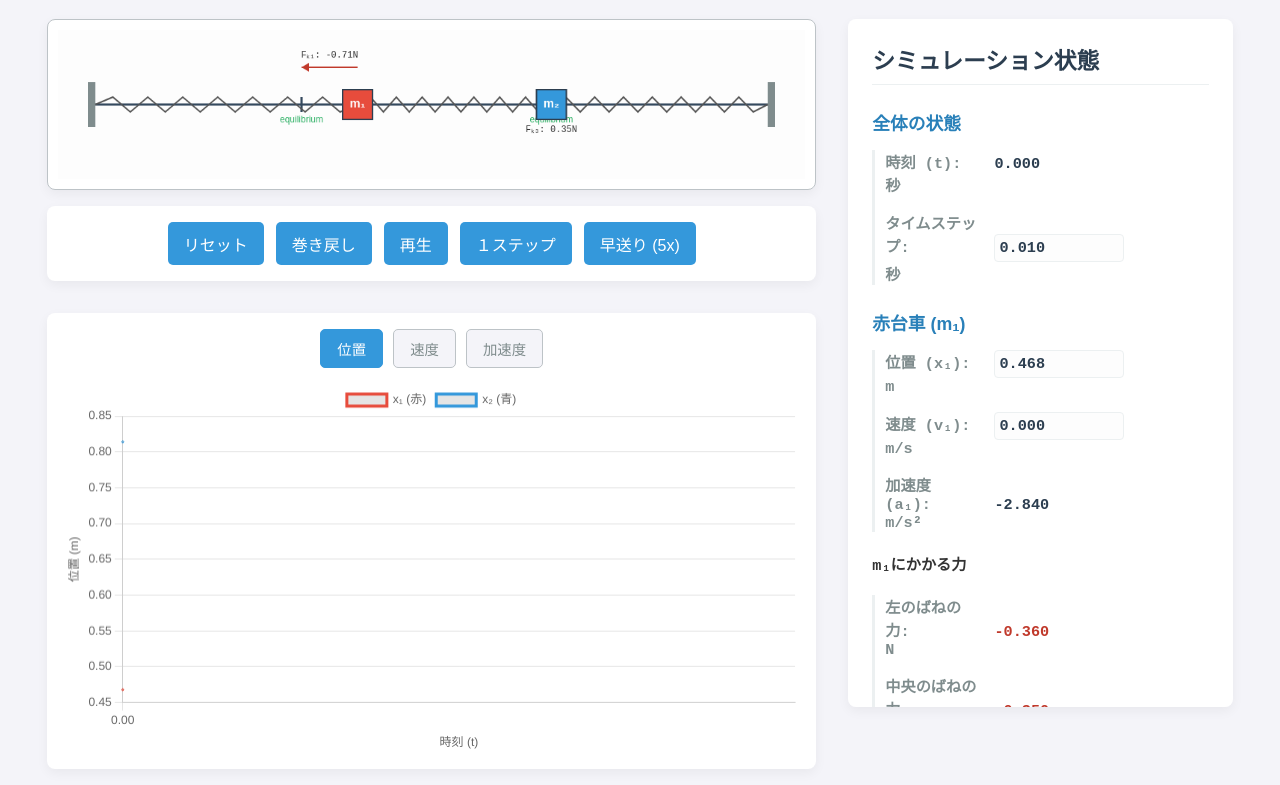
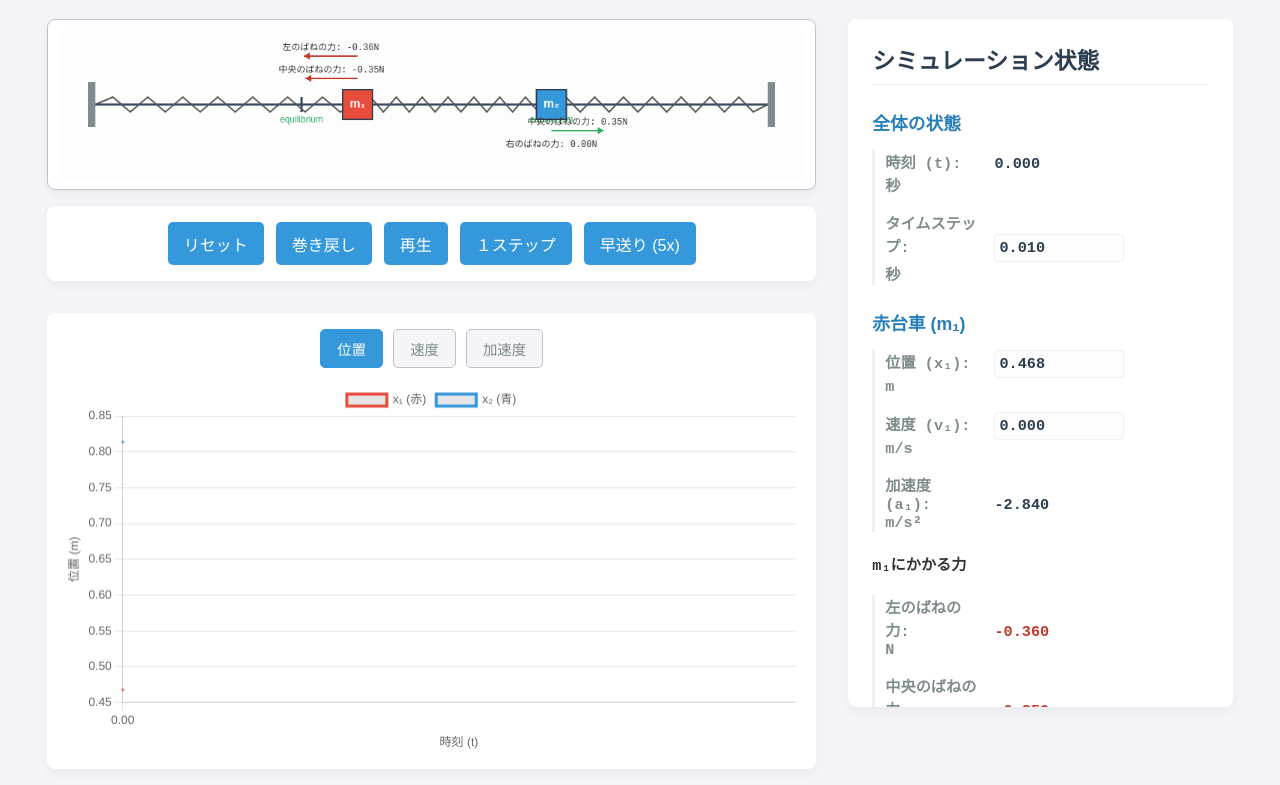
Before and after one commit to Untri8ium/physics-25autumn, a plain HTML site: page index.html in a window 1280 px wide. Shown: the part 93-878 px from the top of the page. Drawn offline with nearby package versions, Linux system fonts and the light colour scheme; a web font is replaced by a local one.

Commit message:
Fix arrows

```diff
--- a/index.html
+++ b/index.html
@@ -550,50 +550,47 @@
           ctx.fillText(label, x_c, y_c);
         }
 
-        // Updated drawForceArrow function
-        function drawForceArrowToEquilibrium(
-          x_current_c,
-          y_c,
-          x_eq_c,
-          label,
-          force
-        ) {
-          const ARROW_HEAD_SIZE = 10;
+        // Replace drawForceArrow() and its usage with the following:
 
-          // compute direction from current to equilibrium
-          const direction = Math.sign(x_eq_c - x_current_c);
+        function drawForceArrow(x_c, y_c, force, label) {
+          const SCALE = 200; // pixel scale per 1N, adjust for visualization
+          const arrowLength = Math.abs(force) * SCALE;
+          const direction = Math.sign(force);
+          const ARROW_HEAD_SIZE = 8;
 
-          // draw line from current position to equilibrium position
-          ctx.strokeStyle = direction > 0 ? "#27ae60" : "#c0392b";
-          ctx.fillStyle = ctx.strokeStyle;
-          ctx.lineWidth = Math.min(15, Math.abs(force) * 3);
+          ctx.strokeStyle = force > 0 ? "#27ae60" : "#c0392b";
+          ctx.fillStyle = force > 0 ? "#27ae60" : "#c0392b";
+          ctx.lineWidth = 2;
 
+          const x_end = x_c + direction * arrowLength;
+
+          // Draw line
           ctx.beginPath();
-          ctx.moveTo(x_current_c, y_c);
-          ctx.lineTo(x_eq_c, y_c);
+          ctx.moveTo(x_c, y_c);
+          ctx.lineTo(x_end, y_c);
           ctx.stroke();
 
-          // arrow head at equilibrium
+          // Arrow head
           ctx.beginPath();
-          ctx.moveTo(x_eq_c, y_c);
+          ctx.moveTo(x_end, y_c);
           ctx.lineTo(
-            x_eq_c - direction * ARROW_HEAD_SIZE,
+            x_end - direction * ARROW_HEAD_SIZE,
             y_c - ARROW_HEAD_SIZE * 0.6
           );
           ctx.lineTo(
-            x_eq_c - direction * ARROW_HEAD_SIZE,
+            x_end - direction * ARROW_HEAD_SIZE,
             y_c + ARROW_HEAD_SIZE * 0.6
           );
           ctx.closePath();
           ctx.fill();
 
-          // label above arrow midpoint
-          const mid_x = (x_current_c + x_eq_c) / 2;
+          // Label
           ctx.fillStyle = "#333";
           ctx.font = '12px "IBM Plex Sans JP", monospace';
           ctx.textAlign = "center";
           ctx.textBaseline = "bottom";
-          ctx.fillText(`${label}: ${force.toFixed(2)}N`, mid_x, y_c - 10);
+          const mid_x = (x_c + x_end) / 2;
+          ctx.fillText(`${label}: ${force.toFixed(2)}N`, mid_x, y_c - 5);
         }
 
         function draw() {
@@ -608,23 +605,23 @@
           drawCart(x1_c, Y_RAIL, "#e74c3c", "m₁");
           drawCart(x2_c, Y_RAIL, "#3498db", "m₂");
 
-          // Arrow for m₁ → its equilibrium position
-          drawForceArrowToEquilibrium(
-            scaleX(state.x1),
-            Y_FORCE_M1,
-            scaleX(params.x1_eq),
-            "Fₖ₁",
-            state.Fnet1
+          // m1: left spring (Fs1) and middle spring (Fs2_on1)
+          drawForceArrow(x1_c, Y_FORCE_M1 - 15, state.Fs1, "左のばねの力");
+          drawForceArrow(
+            x1_c,
+            Y_FORCE_M1 + 15,
+            state.Fs2_on1,
+            "中央のばねの力"
           );
 
-          // Arrow for m₂ → its equilibrium position
-          drawForceArrowToEquilibrium(
-            scaleX(state.x2),
-            Y_FORCE_M2,
-            scaleX(params.x2_eq),
-            "Fₖ₃",
-            state.Fnet2
+          // m2: middle spring (Fs2_on2) and right spring (Fs3)
+          drawForceArrow(
+            x2_c,
+            Y_FORCE_M2 - 15,
+            state.Fs2_on2,
+            "中央のばねの力"
           );
+          drawForceArrow(x2_c, Y_FORCE_M2 + 15, state.Fs3, "右のばねの力");
         }
 
         // --- 6. Data Display & State Update ---
```
